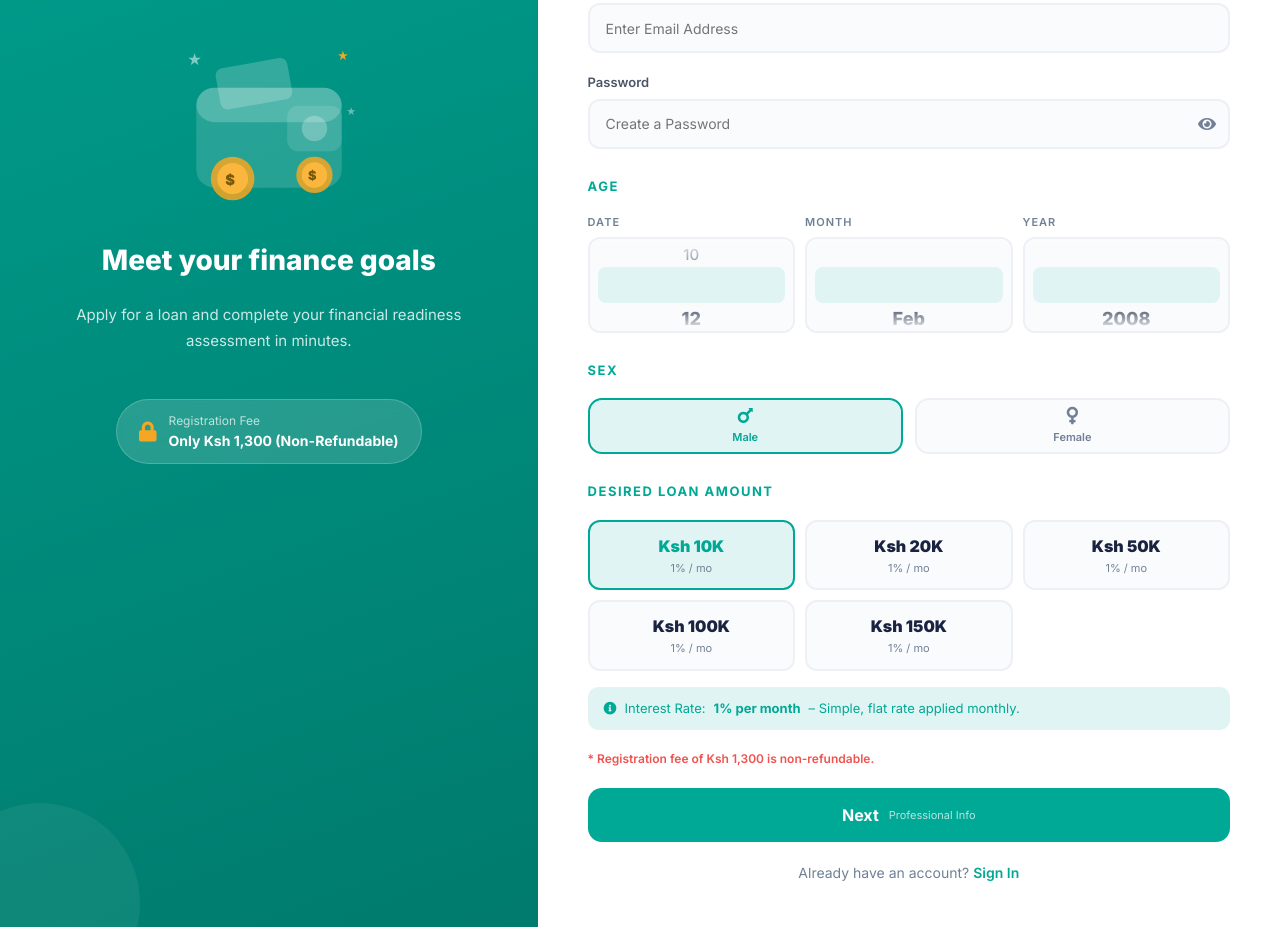
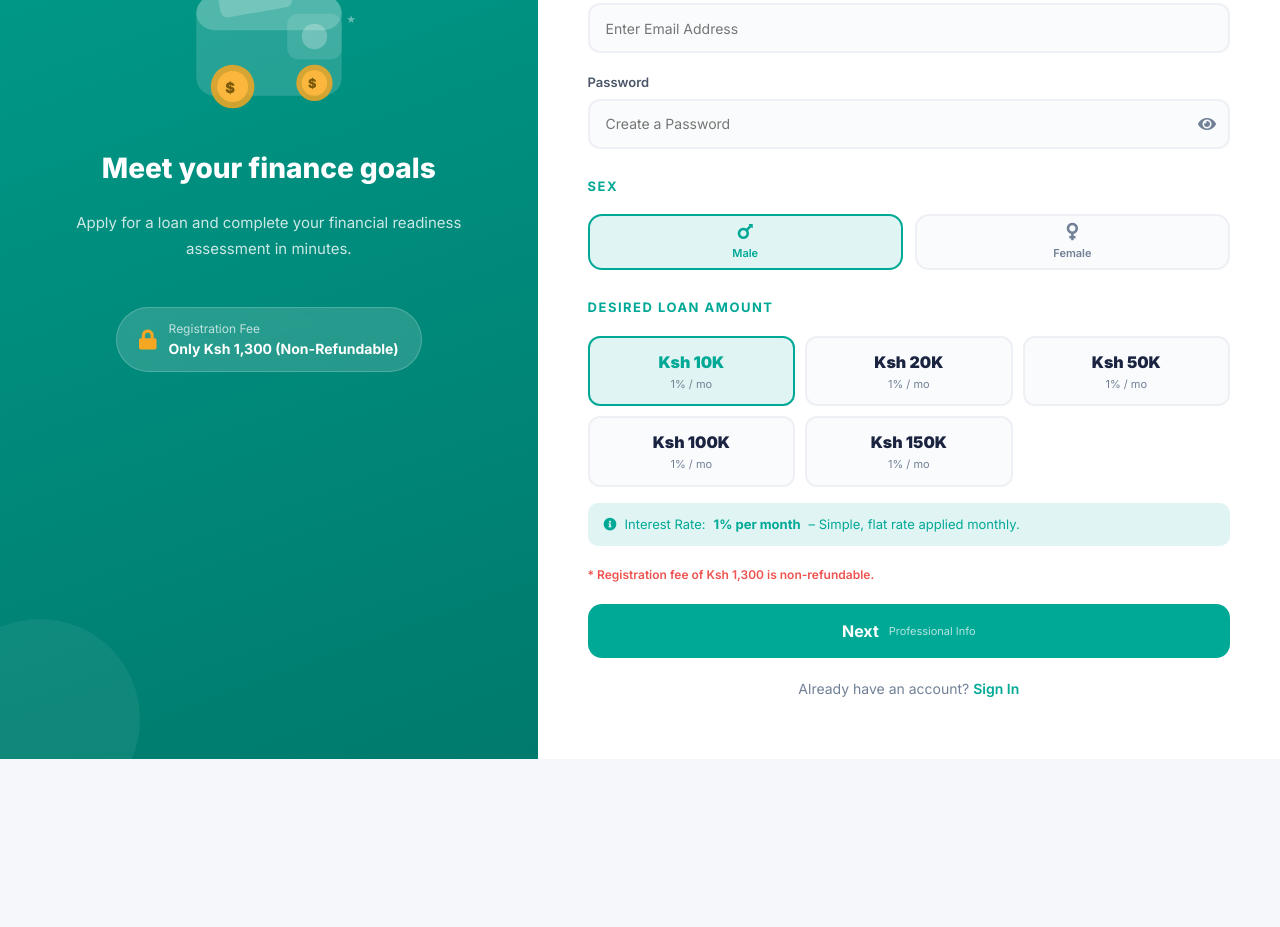
Before and after one commit to giddy706/EMAC, a website: page sign-up.html in a window 1280 px wide. Shown: the part 553-1480 px from the top of the page. After the commit the page ends 1312 px from the top, so only its background shows below. Drawn offline with nearby package versions, Linux system fonts and the light colour scheme.

Commit message:
Add files via upload

```diff
--- a/sign-up.html
+++ b/sign-up.html
@@ -230,37 +230,6 @@
         </div>
       </div>
 
-      <!-- Age scroller -->
-      <div class="form-section-title">Age</div>
-      <div class="age-scroller">
-        <!-- Date -->
-        <div class="age-col">
-          <label>DATE</label>
-          <div class="age-scroll-box">
-            <div class="age-highlight"></div>
-            <div class="age-scroll-inner" id="scroll-date">
-              <!-- populated by JS -->
-            </div>
-          </div>
-        </div>
-        <!-- Month -->
-        <div class="age-col">
-          <label>MONTH</label>
-          <div class="age-scroll-box">
-            <div class="age-highlight"></div>
-            <div class="age-scroll-inner" id="scroll-month"></div>
-          </div>
-        </div>
-        <!-- Year -->
-        <div class="age-col">
-          <label>YEAR</label>
-          <div class="age-scroll-box">
-            <div class="age-highlight"></div>
-            <div class="age-scroll-inner" id="scroll-year"></div>
-          </div>
-        </div>
-      </div>
-
       <!-- Sex -->
       <div class="form-section-title">Sex</div>
       <div class="sex-row mb-4">
@@ -319,36 +288,6 @@
 
 <script src="https://code.jquery.com/jquery-3.5.1.min.js"></script>
 <script>
-  // ── Age Scrollers ──
-  function buildScroller(id, items, defaultIdx) {
-    const el = document.getElementById(id);
-    const pad = '<div class="age-item" style="height:32px"></div>';
-    el.innerHTML = pad + pad;
-    items.forEach((v, i) => {
-      const d = document.createElement('div');
-      d.className = 'age-item' + (i === defaultIdx ? ' selected' : '');
-      d.textContent = v;
-      el.appendChild(d);
-    });
-    el.innerHTML += pad + pad;
-    const itemH = 32;
-    el.scrollTop = defaultIdx * itemH;
-    el.addEventListener('scroll', () => {
-      const idx = Math.round(el.scrollTop / itemH);
-      el.querySelectorAll('.age-item').forEach((d, i) => {
-        d.classList.toggle('selected', i - 2 === idx);
-      });
-    });
-  }
-
-  const days = Array.from({length:31}, (_,i) => String(i+1).padStart(2,'0'));
-  const months = ['Jan','Feb','Mar','Apr','May','Jun','Jul','Aug','Sep','Oct','Nov','Dec'];
-  const currentYear = new Date().getFullYear();
-  const years = Array.from({length:60}, (_,i) => String(currentYear - 18 - i));
-
-  buildScroller('scroll-date', days, 11);
-  buildScroller('scroll-month', months, 1);
-  buildScroller('scroll-year', years, 0);
 
   // ── Sex ──
   let selectedSex = 'M';
@@ -385,7 +324,8 @@
       loanAmount: document.getElementById('loan-amount').value,
       paymentStatus: 'pending'
     };
-    fetch('http://localhost:5000/api/register', {
+    const BASE_URL = window.location.protocol === 'file:' ? 'http://localhost:5000' : '';
+    fetch(BASE_URL + '/api/register', {
       method: 'POST',
       headers: { 'Content-Type': 'application/json' },
       body: JSON.stringify(userData)
```
Also changed, not shown: users.json (+9 -0 lines).
